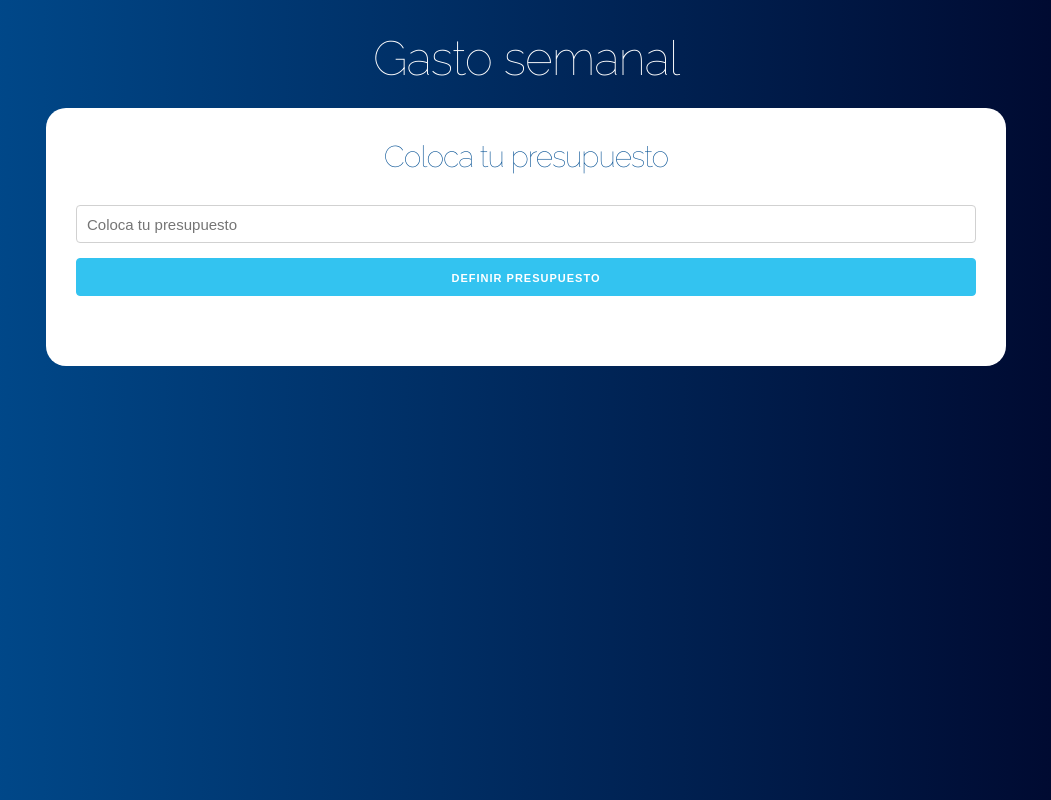
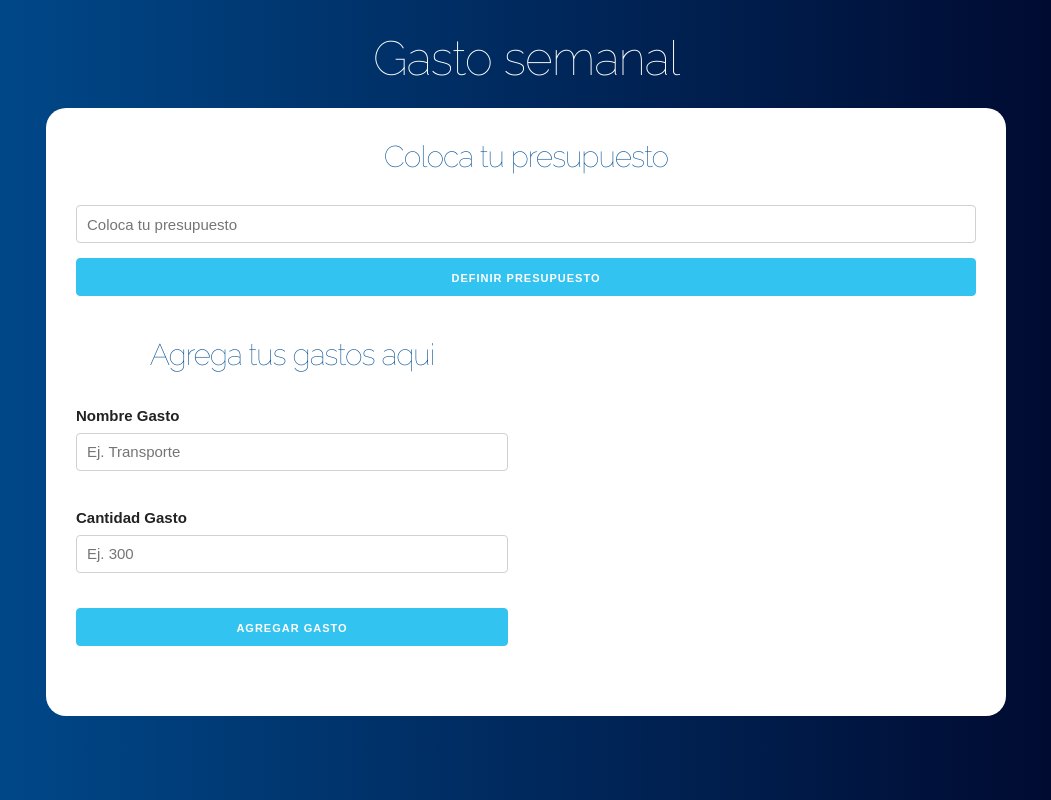
Before and after one commit to jmgomez1986/Udemy.React.La.Guia.Completa.Hooks.Redux.Context-, a React (Create React App) app in the folder proyectos/03_presupuesto/: page / in a window 1280 px wide. Shown: the whole page, without its empty margins (114-1165 px from the left). Built offline with nearby package versions, Linux system fonts and the light colour scheme.

Commit message:
Seccion 6: PROYECTO: Control de Presupuesto / Clase 72: Creando Formulario de Gastos

```diff
--- a/proyectos/03_presupuesto/src/App.js
+++ b/proyectos/03_presupuesto/src/App.js
@@ -1,5 +1,6 @@
 import React, { useState } from 'react';
 import Pregunta from './components/Pregunta'
+import Formulario from './components/Formulario';
 
 function App() {
 
@@ -19,6 +20,16 @@
             guardarRestante={guardarRestante}
           />
 
+          <div className="row">
+            <div className="one-half column">
+              <Formulario />
+            </div>
+
+            <div className="one-half column">
+
+            </div>
+          </div>
+
         </div>
 
       </header>
--- /dev/null
+++ b/proyectos/03_presupuesto/src/components/Formulario.js
@@ -0,0 +1,34 @@
+import React, { useState } from 'react';
+
+const Formulario = () => {
+  return (
+    <form>
+
+      <h2>Agrega tus gastos aqui</h2>
+
+      <div className="campo">
+        <label>Nombre Gasto</label>
+        <input
+          type="text"
+          className="u-full-width"
+          placeholder="Ej. Transporte" />
+      </div>
+
+      <div className="campo">
+        <label>Cantidad Gasto</label>
+        <input
+          type="number"
+          className="u-full-width"
+          placeholder="Ej. 300" />
+      </div>
+
+      <input
+        type="submit"
+        className="button-primary u-full-width"
+        value="Agregar gasto" />
+
+    </form>
+  );
+}
+
+export default Formulario;
```
